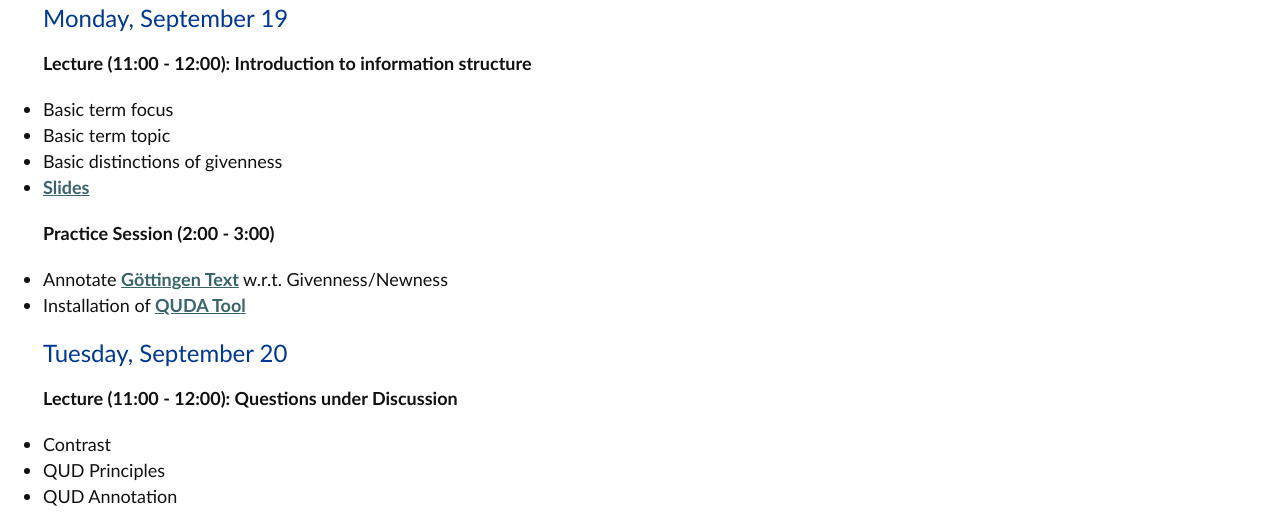
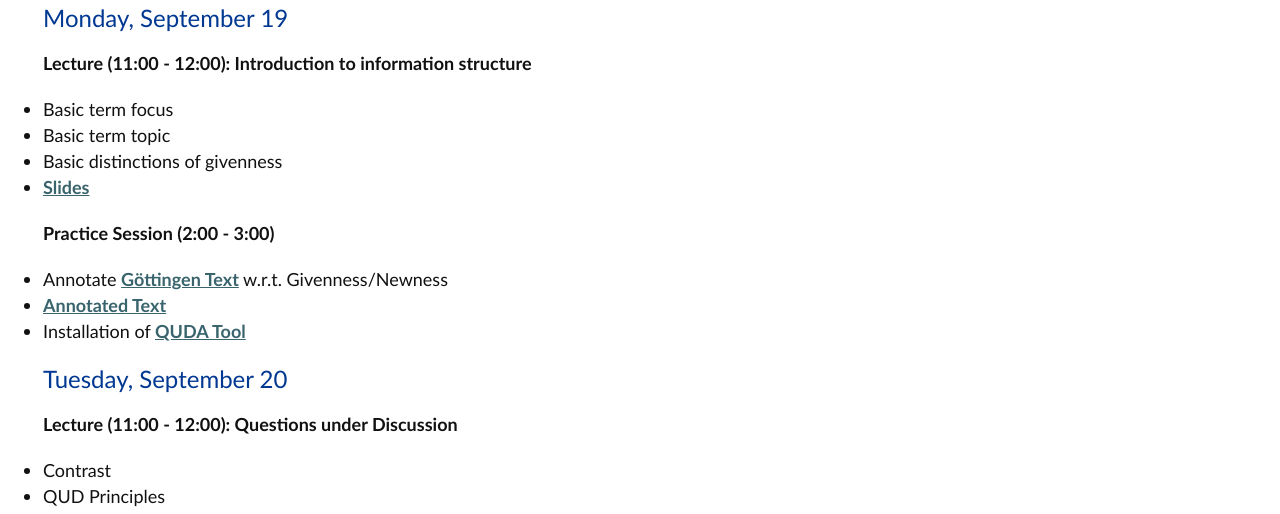
Before and after one commit to intro-qud/intro-qud.github.io, a plain HTML site: page program.html in a window 1280 px wide. Shown: the part 271-785 px from the top of the page. Drawn offline with Linux system fonts and the light colour scheme.

Commit message:
*** empty log message ***

```diff
--- a/program.html
+++ b/program.html
@@ -60,6 +60,7 @@
 
 <Ul>
   <li> Annotate <a href="goettingenTextGivennessEmpty.docx">Göttingen Text</a> w.r.t. Givenness/Newness
+  <li> <a href="goettingenTextGivennessAnnotated.docx">Annotated Text</a>
 
   <li>    Installation of <a href="https://github.com/MMLangner/QUDA">QUDA Tool</a>
 </ul>
```
